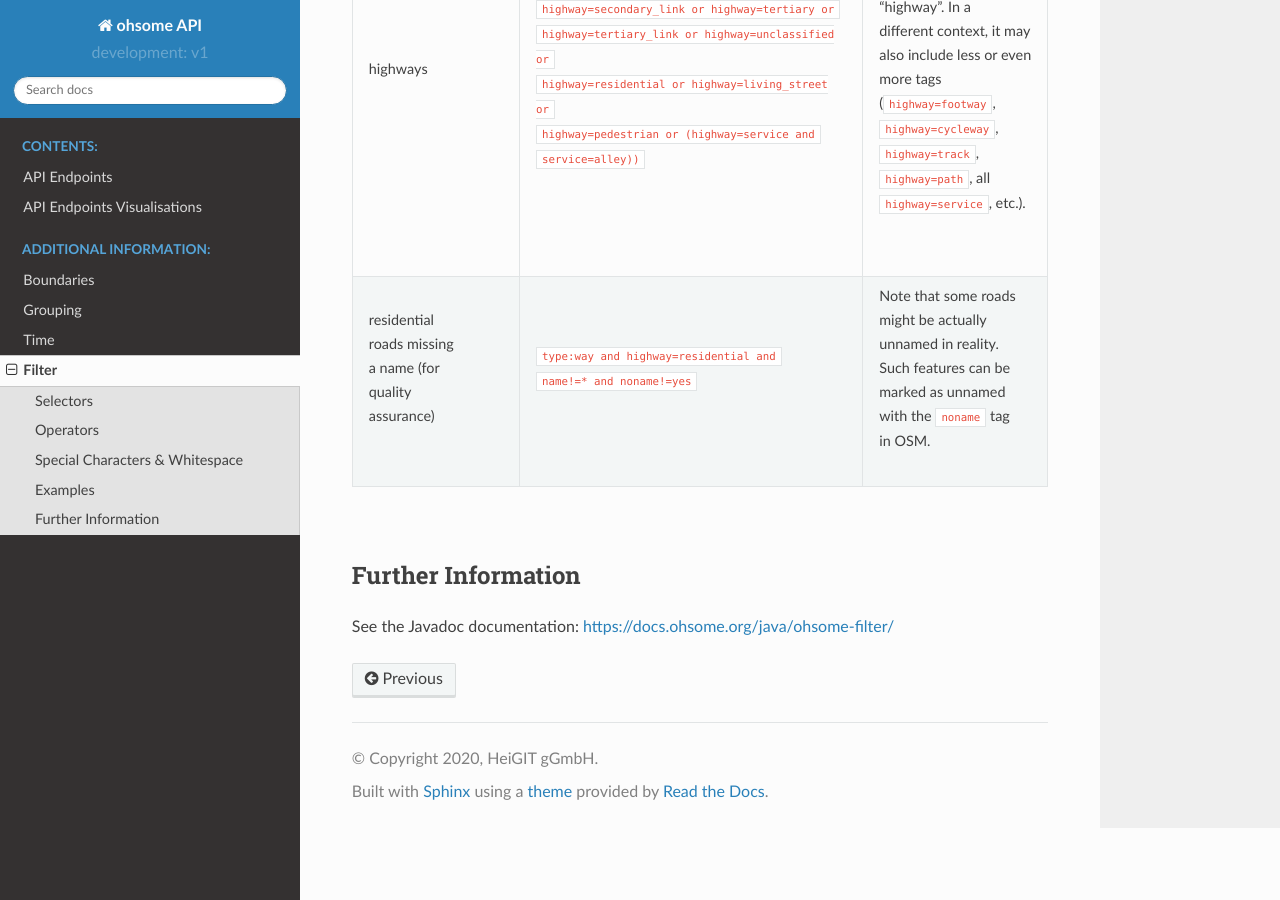
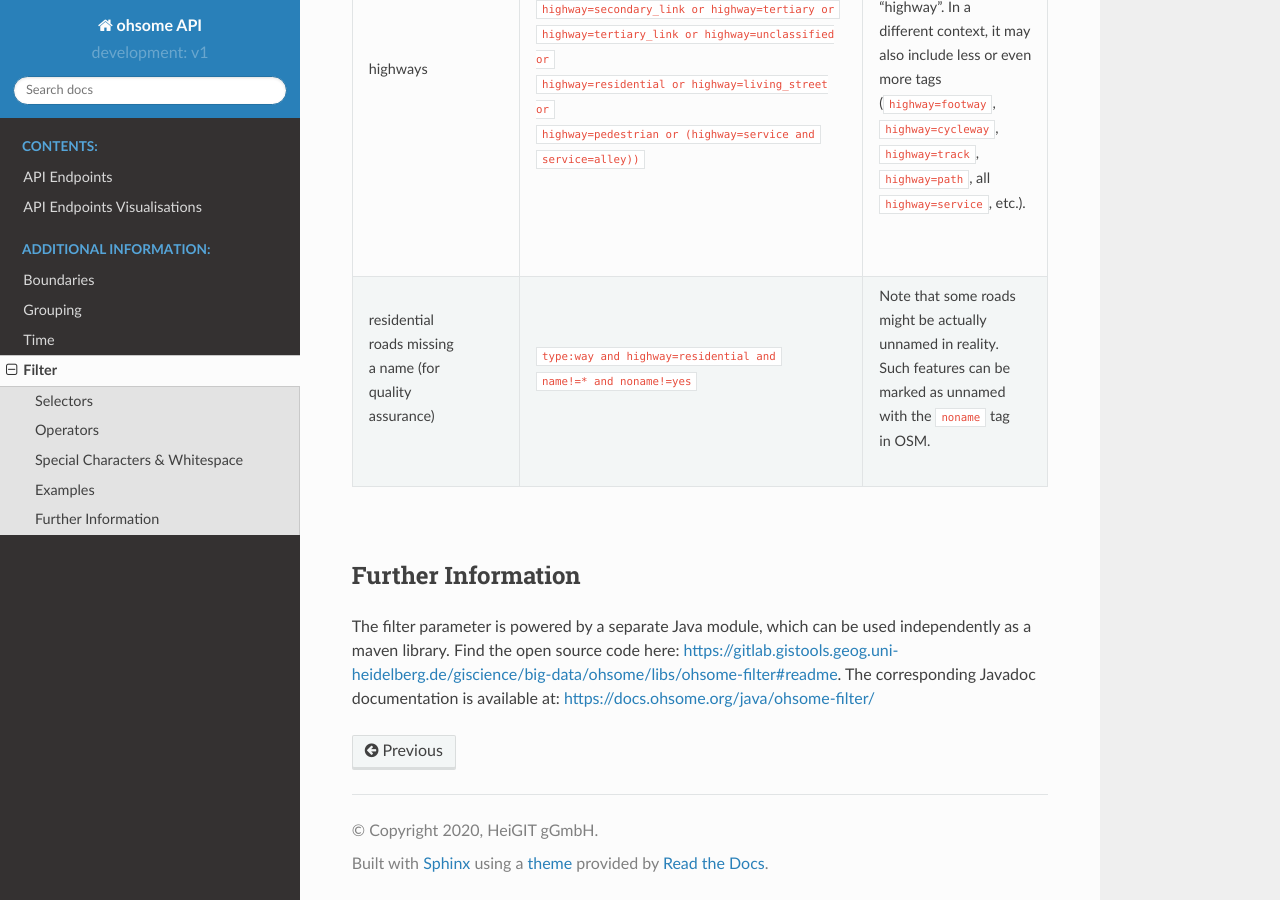
Before and after one commit to GIScience/ohsome-api, a Sphinx documentation site: the page built from docs/filter.rst, in a window 1280 px wide and 900 px high, scrolled down 3161 px. Built offline with Sphinx 7.4.7 and the Read the Docs theme 2.0.0, drawn with Linux system fonts in a browser that asks for light colours.

Commit message:
mention and link filter module's source code

```diff
--- a/docs/filter.rst
+++ b/docs/filter.rst
@@ -151,4 +151,4 @@
 Further Information
 -------------------
 
-See the Javadoc documentation: https://docs.ohsome.org/java/ohsome-filter/
+The filter parameter is powered by a separate Java module, which can be used independently as a maven library. Find the open source code here: https://gitlab.gistools.geog.uni-heidelberg.de/giscience/big-data/ohsome/libs/ohsome-filter#readme. The corresponding Javadoc documentation is available at: https://docs.ohsome.org/java/ohsome-filter/
```
